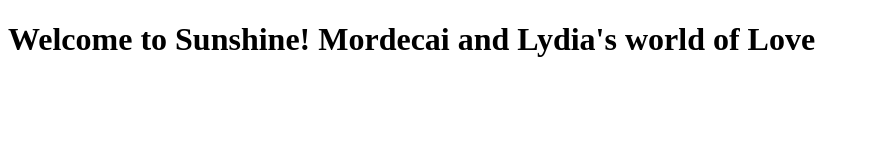
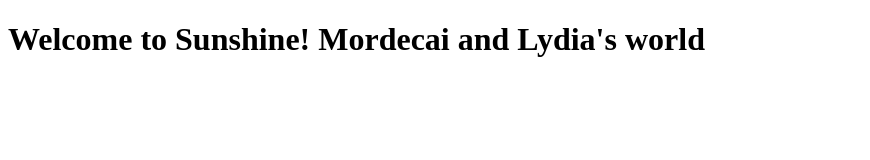
Before and after one commit to Mordely2021/Sunshine_repo, a plain HTML site: page index.html in a window 1280 px wide. Shown: the whole page, without its empty margins (0-870 px from the left). Drawn offline with Linux system fonts and the light colour scheme.

Commit message:
Update index.html

```diff
--- a/index.html
+++ b/index.html
@@ -7,6 +7,6 @@
     <title>Welcome to Sunshine!</title>
 </head>
 <body>
-    <h1>Welcome to Sunshine! Mordecai and Lydia's world of Love</h1>
+    <h1>Welcome to Sunshine! Mordecai and Lydia's world</h1>
 </body>
 </html>
```
